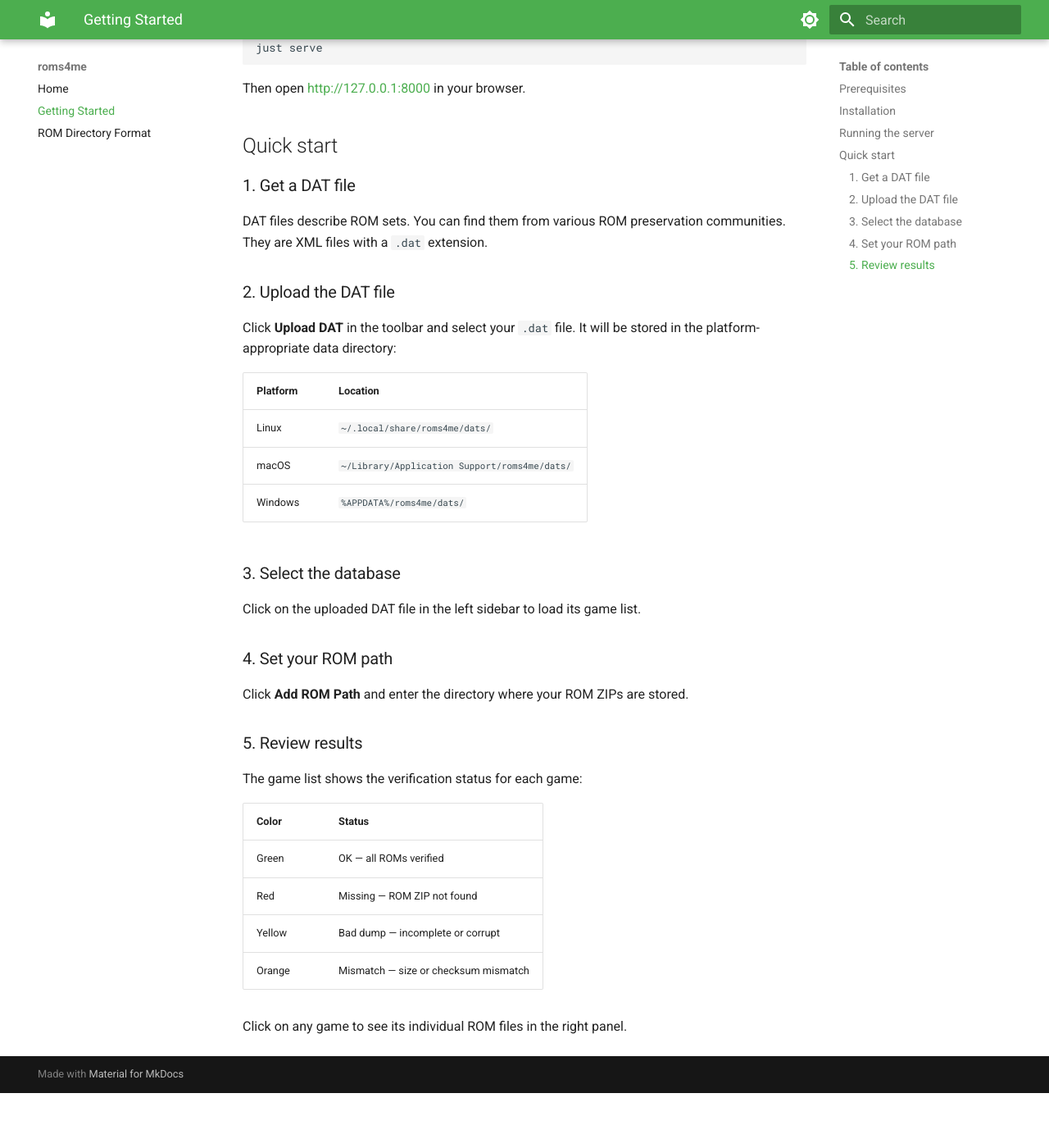
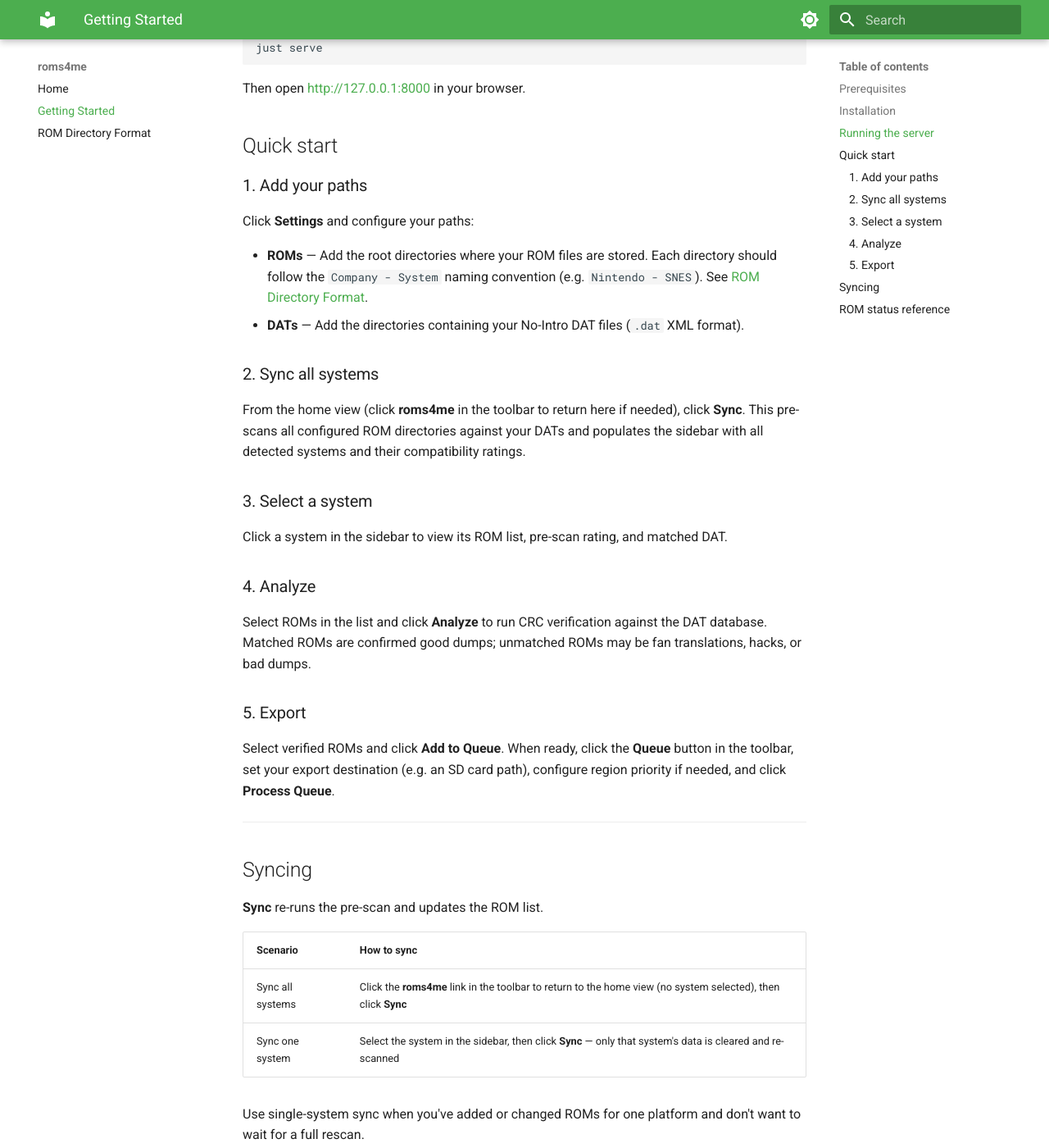
Before and after one commit to demizer/roms4me, an MkDocs documentation site: the page built from docs/getting-started.md, in a window 1280 px wide and 1400 px high, scrolled down 692 px. Shown: the whole window at 82% size. Built offline with MkDocs 1.6.1 and Material for MkDocs 9.7.7, drawn with Linux system fonts in a browser that asks for light colours; before the commit the page ends 2025 px from its top, so only the background shows below that; some of the changed text lies outside the part shown.

Commit message:
Update getting-started docs: reflect current UI and Sync behavior
Rewrite the quick start workflow to match the current settings-based
path configuration. Add a Sync section explaining single-system vs
all-systems sync and when to use each.

Co-Authored-By: Claude Sonnet 4.6 <noreply@anthropic.com>

```diff
--- a/docs/getting-started.md
+++ b/docs/getting-started.md
@@ -33,37 +33,49 @@ Then open [http://127.0.0.1:8000](http://127.0.0.1:8000) in your browser.
 
 ## Quick start
 
-### 1. Get a DAT file
+### 1. Add your paths
 
-DAT files describe ROM sets. You can find them from various ROM preservation communities. They are XML files with a `.dat` extension.
+Click **Settings** and configure your paths:
 
-### 2. Upload the DAT file
+- **ROMs** — Add the root directories where your ROM files are stored. Each directory should follow the `Company - System` naming convention (e.g. `Nintendo - SNES`). See [ROM Directory Format](rom-directory-format.md).
+- **DATs** — Add the directories containing your No-Intro DAT files (`.dat` XML format).
 
-Click **Upload DAT** in the toolbar and select your `.dat` file. It will be stored in the platform-appropriate data directory:
+### 2. Sync all systems
 
-| Platform | Location |
-|----------|----------|
-| Linux    | `~/.local/share/roms4me/dats/` |
-| macOS    | `~/Library/Application Support/roms4me/dats/` |
-| Windows  | `%APPDATA%/roms4me/dats/` |
+From the home view (click **roms4me** in the toolbar to return here if needed), click **Sync**. This pre-scans all configured ROM directories against your DATs and populates the sidebar with all detected systems and their compatibility ratings.
 
-### 3. Select the database
+### 3. Select a system
 
-Click on the uploaded DAT file in the left sidebar to load its game list.
+Click a system in the sidebar to view its ROM list, pre-scan rating, and matched DAT.
 
-### 4. Set your ROM path
+### 4. Analyze
 
-Click **Add ROM Path** and enter the directory where your ROM ZIPs are stored.
+Select ROMs in the list and click **Analyze** to run CRC verification against the DAT database. Matched ROMs are confirmed good dumps; unmatched ROMs may be fan translations, hacks, or bad dumps.
 
-### 5. Review results
+### 5. Export
 
-The game list shows the verification status for each game:
+Select verified ROMs and click **Add to Queue**. When ready, click the **Queue** button in the toolbar, set your export destination (e.g. an SD card path), configure region priority if needed, and click **Process Queue**.
 
-| Color  | Status |
-|--------|--------|
-| Green  | OK — all ROMs verified |
-| Red    | Missing — ROM ZIP not found |
-| Yellow | Bad dump — incomplete or corrupt |
-| Orange | Mismatch — size or checksum mismatch |
+---
 
-Click on any game to see its individual ROM files in the right panel.
+## Syncing
+
+**Sync** re-runs the pre-scan and updates the ROM list.
+
+| Scenario | How to sync |
+|----------|-------------|
+| Sync all systems | Click the **roms4me** link in the toolbar to return to the home view (no system selected), then click **Sync** |
+| Sync one system | Select the system in the sidebar, then click **Sync** — only that system's data is cleared and re-scanned |
+
+Use single-system sync when you've added or changed ROMs for one platform and don't want to wait for a full rescan.
+
+---
+
+## ROM status reference
+
+| Status | Meaning |
+|--------|---------|
+| `matched` | CRC verified against DAT — confirmed good dump |
+| `unmatched` | File analyzed but no CRC match in DAT (fan translation, hack, or bad dump) |
+| `duplicate` | Same CRC already matched by another file |
+| `unverified` | Not yet analyzed — run Analyze |
```
